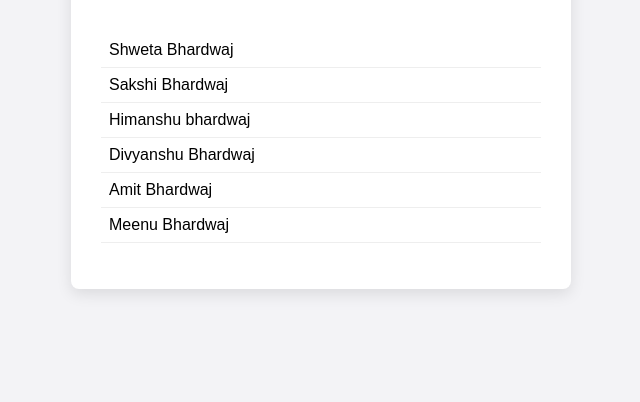
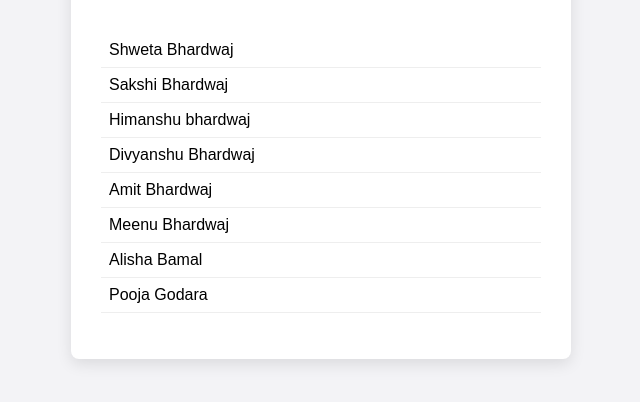
Before and after one commit to swtabhardwaj/search_yt, a plain HTML site: page index.html in a window 1280 px wide. Shown: the part 172-574 px from the top of the page, without its empty margins (319-959 px from the left). Drawn offline with Linux system fonts and the light colour scheme.

Commit message:
working with html

```diff
--- a/index.html
+++ b/index.html
@@ -21,6 +21,8 @@
                 <li>Divyanshu Bhardwaj</li>
                 <li>Amit Bhardwaj</li>
                 <li>Meenu Bhardwaj</li>
+                <li>Alisha Bamal</li>
+                <li>Pooja Godara</li>
 
             </ul>
         </div>
```
